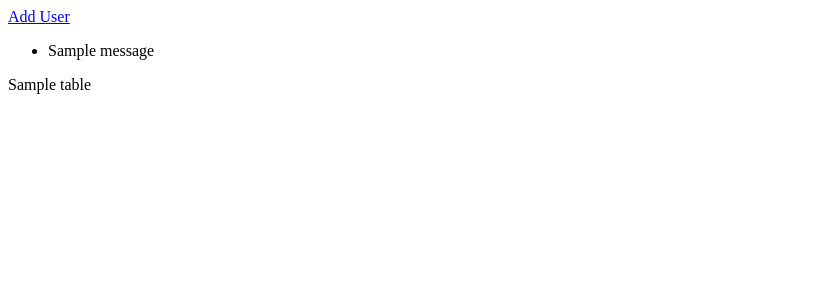
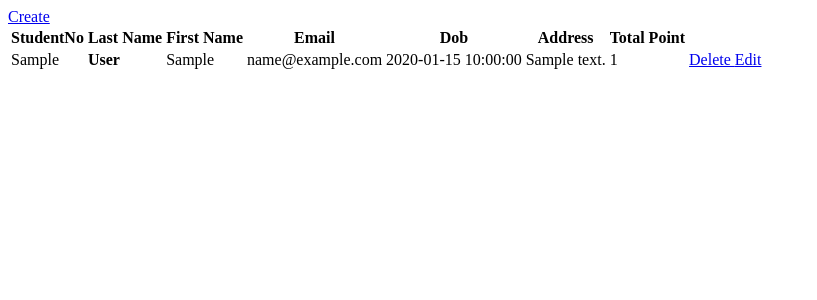
Before and after one commit to quangnh2051TYHY/python_student, a Flask app: template templates/index.html in a window 1280 px wide. Shown: the top 300 px of the page, without its empty margins (0-817 px from the left). Run offline with Flask 3, Linux system fonts and the light colour scheme; the template is opened without the code that fills it: most values are stand-ins (such as "Sample title", 1, 10 or a date in 2020); one stand-in notice (Sample message) is shown.

Commit message:
Create logic for 3 file add, index, edit

```diff
--- a/Application.py
+++ b/Application.py
@@ -1,4 +1,4 @@
-from flask import Flask
+from flask import Flask, render_template, request, redirect
 from python_student.service import StudentService as studentService
 
 
@@ -11,27 +11,50 @@ def init_app():
 
 app = init_app()
 
-# Sample
-@app.route('/student/<studentId>')
-def getStudentById(studentId):
-    studentService.getStudentById(studentId)
-    return studentId + ""
-
-
-# TODO
-@app.route('/data/<studentId>', methods=['POST'])
-def createStudent(studentId):
-    return studentId + ""
+@app.route('/student/add', methods=['POST'])
+def createStudent():
+    lastName = request.form['inputLastName']
+    firstName = request.form['inputFirstName']
+    email = request.form['inputEmail']
+    dob = request.form['inputDob']
+    address = request.form['inputAddress']
+    point = request.form['inputPoint']
+    # validate the received values
+    isCreateSuccess = studentService.createStudent(lastName, firstName, email, dob, address, point)
+    if isCreateSuccess:
+        return redirect("/")
+    else:
+        return "Error"
 
 
 # Get all student
 @app.route('/')
 def getAllStudent():
-    return 'Hello, World!'
+    studentList = studentService.getAllStudent()
+    return render_template('index.html', entries=studentList)
 
+@app.route('/create-page')
+def loadCreatePage():
+    return render_template('add.html')
 
+@app.route('/update-page/<id>')
+def loadUpdatePage(id):
+    student = studentService.getStudentById(id)
+    return render_template('edit.html', student = student)
 
-#TODO
-@app.route('/student/<id>', methods=['PUT'])
-def updateStudent(id, ):
-    return id + ""
+@app.route('/update', methods=['POST'])
+def updateStudent():
+    studentNo = request.form['studentNo']
+    lastName = request.form['inputLastName']
+    firstName = request.form['inputFirstName']
+    email = request.form['inputEmail']
+    dob = request.form['inputDob']
+    address = request.form['inputAddress']
+    point = request.form['inputPoint']
+    studentService.updateStudent(studentNo, lastName, firstName, email, dob, address, point)
+    return redirect("/")
+
+@app.route('/delete/<id>')
+def deleteStudent(id):
+    studentService.deleteStudent(id)
+    return redirect("/")
--- a/templates/index.html
+++ b/templates/index.html
@@ -1,18 +1,48 @@
 <doctype html>
-<title>List of users - Python Flask MySQL CRUD</title>
 
-<p><a href="{{ url_for('.add_user_view') }}"> Add User </a></p>
+    <a class="btn btn-danger"
+                           href="/create-page">
+                            Create
+    </a>
 
-<p>
-	{% with messages = get_flashed_messages() %}
-	  {% if messages %}
-		<ul class=flashes>
-		{% for message in messages %}
-		  <li>{{ message }}</li>
-		{% endfor %}
-		</ul>
-	  {% endif %}
-	{% endwith %}
-</p>
+    <title>List of users - Python Flask MySQL CRUD</title>
+	 <div class="col-md-6">
+            <table class="table table-bordered table-hover">
+                <thead>
+                <tr>
+                    <th>StudentNo</th>
+                    <th>Last Name</th>
+                    <th>First Name</th>
+                    <th>Email</th>
+					<th>Dob</th>
+					<th>Address</th>
+					<th>Total Point</th>
+                </tr>
+                </thead>
+                <tbody>
+                {% for entry in entries %}
+                <tr>
+                    <td>{{ entry.studentNo }}</td>
+                    <td><strong>{{ entry.lastName }}</strong></td>
+                    <td>{{ entry.firstName }}</td>
+					<td>{{ entry.email }}</td>
+					<td>{{ entry.dob }}</td>
+					<td>{{ entry.address }}</td>
+					<td>{{ entry.totalPoint }}</td>
 
-{{ table }}
+                    <td>
+                        <a class="btn btn-danger"
+                           href="/delete/{{ entry.studentNo }}">
+                            Delete
+                        </a>
+                        <a class="btn btn-info"
+                           href="/update-page/{{ entry.studentNo }}">
+                            Edit
+                        </a>
+                    </td>
+                </tr>
+                {% endfor %}
+                </tbody>
+
+            </table>
+        </div>
```
Also changed, not shown: repository/StudentRepository.py (+80 -36 lines), service/StudentService.py (+20 -4 lines), templates/add.html (+13 -3 lines), templates/edit.html (+14 -4 lines), README.md, database.db.
